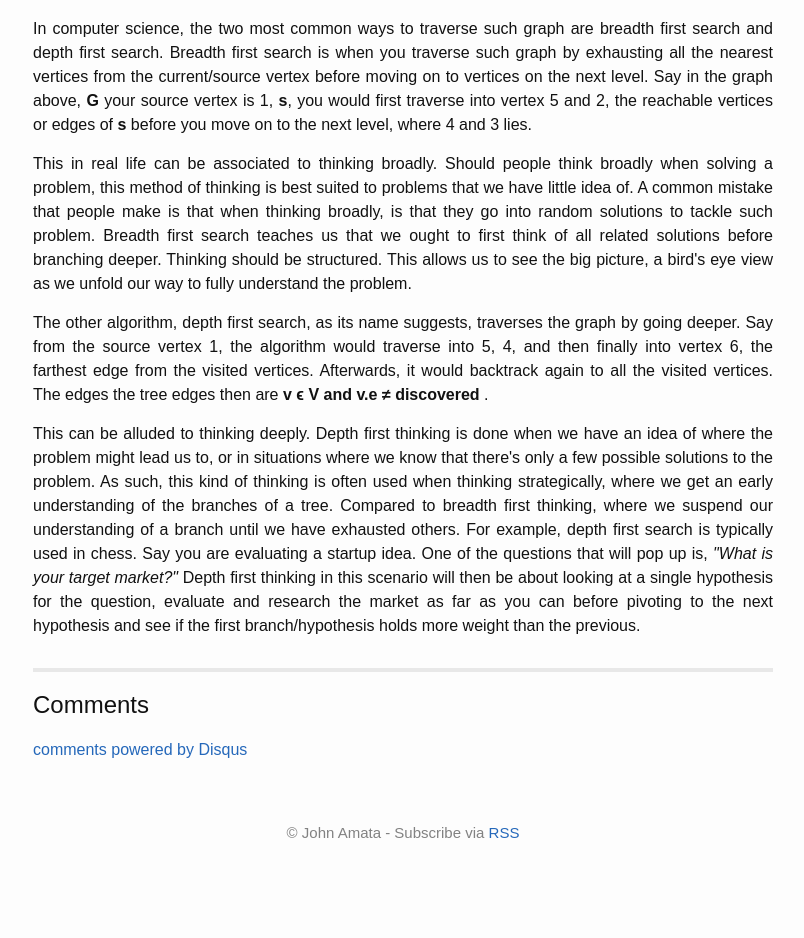
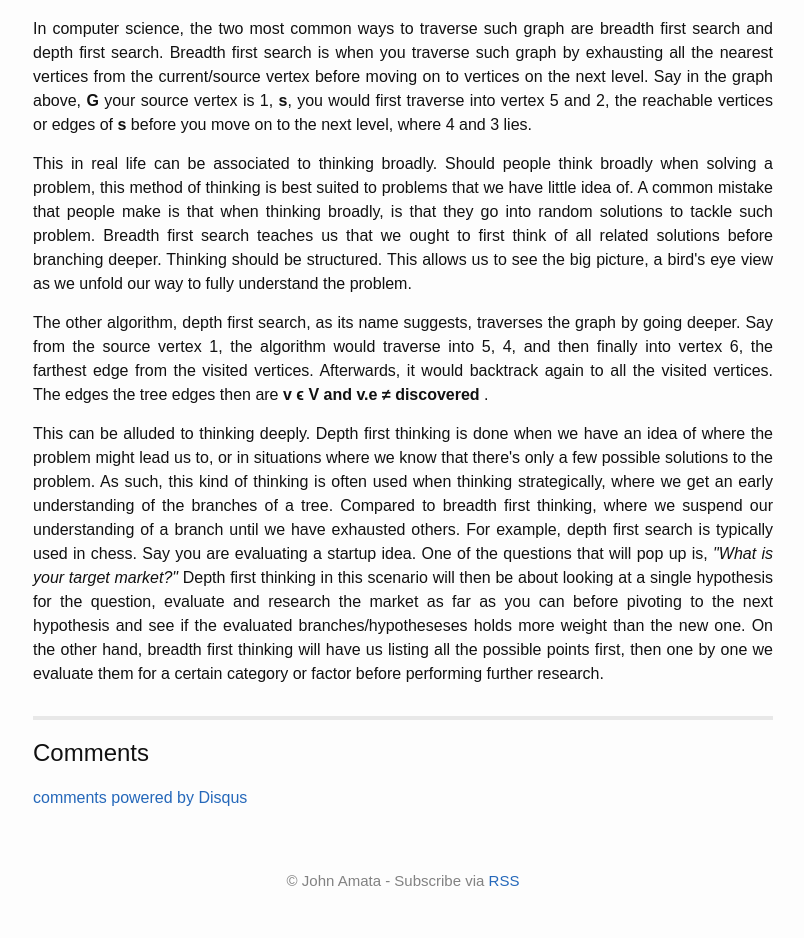
Before and after one commit to jpamata/jpamata.github.io, a Jekyll site: the page built from _posts/2017-10-30-mental-algorithms.md, in a window 1280 px wide. Shown: the part 705-1643 px from the top of the page, without its empty margins (237-1041 px from the left). Built offline with Jekyll 4.4.1, drawn with Linux system fonts in a browser that asks for light colours; comment, search, counter and statistics services are not loaded; before the commit the page ends 1595 px from its top, so only the background shows below that.

Commit message:
Update 2017-10-30-mental-algorithms.md

```diff
--- a/_posts/2017-10-30-mental-algorithms.md
+++ b/_posts/2017-10-30-mental-algorithms.md
@@ -30,7 +30,7 @@
 <p align="justify">The other algorithm, depth first search, as its name suggests, traverses the graph by going deeper. Say from the source vertex 1, the algorithm would traverse into 5, 4, and then finally into vertex 6, the farthest edge from the visited vertices. Afterwards, it would backtrack again to all the visited vertices. The edges the tree edges then are <strong>v ϵ V and v.e ≠ discovered </strong>.
 </p>
 
-<p align="justify">This can be alluded to thinking deeply. Depth first thinking is done when we have an idea of where the problem might lead us to, or in situations where we know that there's only a few possible solutions to the problem. As such, this kind of thinking is often used when thinking strategically, where we get an early understanding of the branches of a tree. Compared to breadth first thinking, where we suspend our understanding of a branch until we have exhausted others. For example, depth first search is typically used in chess. Say you are evaluating a startup idea. One of the questions that will pop up is, <i>"What is your target market?"</i> Depth first thinking in this scenario will then be about looking at a single hypothesis for the question, evaluate and research the market as far as you can before pivoting to the next hypothesis and see if the first branch/hypothesis holds more weight than the previous.
+<p align="justify">This can be alluded to thinking deeply. Depth first thinking is done when we have an idea of where the problem might lead us to, or in situations where we know that there's only a few possible solutions to the problem. As such, this kind of thinking is often used when thinking strategically, where we get an early understanding of the branches of a tree. Compared to breadth first thinking, where we suspend our understanding of a branch until we have exhausted others. For example, depth first search is typically used in chess. Say you are evaluating a startup idea. One of the questions that will pop up is, <i>"What is your target market?"</i> Depth first thinking in this scenario will then be about looking at a single hypothesis for the question, evaluate and research the market as far as you can before pivoting to the next hypothesis and see if the evaluated branches/hypotheseses holds more weight than the new one. On the other hand, breadth first thinking will have us listing all the possible points first, then one by one we evaluate them for a certain category or factor before performing further research.
 </p>
 
 <p align="justify">
```
